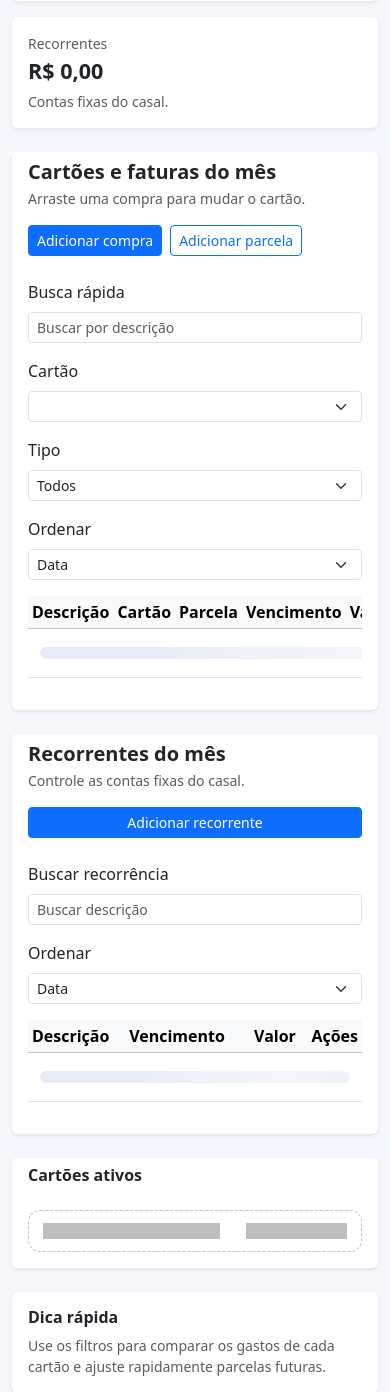
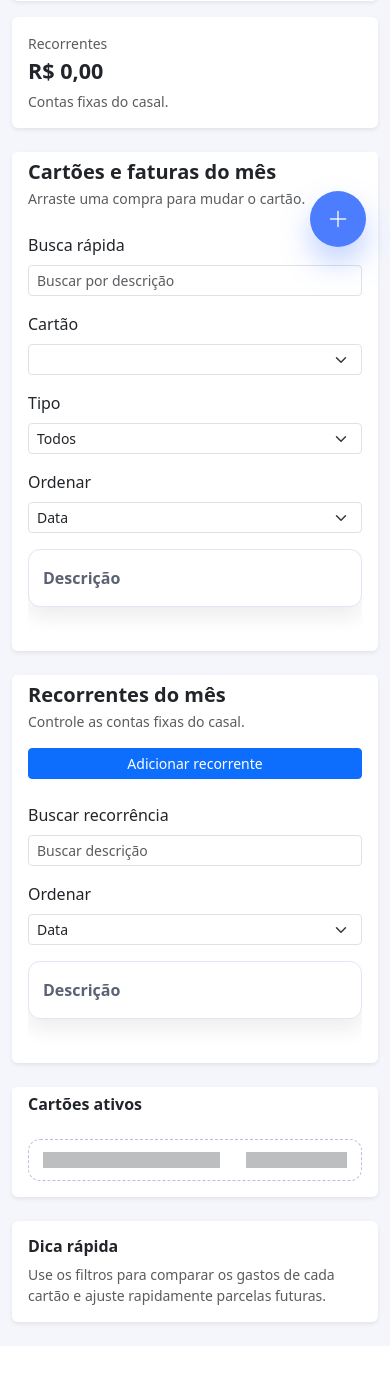
Before and after one commit to Milan-mm/financeiro_v2, a Django app: template core/templates/core/dashboard.html in a window 390 px wide. Shown: the part 573-1965 px from the top of the page. After the commit the page ends 1899 px from the top, so only its background shows below. Run offline with Django 5.2, Linux system fonts and the light colour scheme; the template is opened without the code that fills it: most values are stand-ins (such as "Sample title", 1, 10 or a date in 2020); data that the repository does not hold is empty; parts of the project's set-up code (start-up, migrations or seed data) failed here and were passed over; some libraries are stand-ins or nearby versions.

Commit message:
Add floating action button for purchases

```diff
--- a/core/static/core/styles.css
+++ b/core/static/core/styles.css
@@ -120,6 +120,35 @@ body.page {
   cursor: grab;
 }
 
+.fab-button {
+  position: fixed;
+  right: 24px;
+  bottom: 24px;
+  width: 56px;
+  height: 56px;
+  border-radius: 50%;
+  border: none;
+  background: #4c7dff;
+  color: #ffffff;
+  display: inline-flex;
+  align-items: center;
+  justify-content: center;
+  font-size: 22px;
+  box-shadow: 0 16px 30px rgba(76, 125, 255, 0.35);
+  z-index: 1055;
+}
+
+.fab-button:hover,
+.fab-button:focus-visible {
+  background: #3c6df2;
+  box-shadow: 0 18px 32px rgba(76, 125, 255, 0.45);
+}
+
+.fab-button:focus-visible {
+  outline: 3px solid rgba(76, 125, 255, 0.35);
+  outline-offset: 3px;
+}
+
 @media (max-width: 768px) {
   .month-selector {
     width: 100%;
@@ -128,4 +157,86 @@ body.page {
   .month-selector select {
     width: 100%;
   }
+
+  .table thead {
+    display: none;
+  }
+
+  .table tbody tr {
+    display: block;
+    background: #ffffff;
+    border: 1px solid #e1e6f5;
+    border-radius: 12px;
+    padding: 10px 14px;
+    margin-bottom: 12px;
+    box-shadow: 0 10px 20px rgba(30, 31, 36, 0.08);
+  }
+
+  .table tbody td {
+    display: flex;
+    justify-content: space-between;
+    gap: 12px;
+    padding: 6px 0;
+    border-bottom: 1px dashed #e8ecf6;
+    text-align: left;
+  }
+
+  .table tbody td:last-child {
+    border-bottom: 0;
+  }
+
+  .table tbody td::before {
+    content: attr(data-label);
+    font-weight: 600;
+    color: #5b6274;
+  }
+
+  #purchaseTable td:nth-child(1)::before {
+    content: "Descrição";
+  }
+
+  #purchaseTable td:nth-child(2)::before {
+    content: "Cartão";
+  }
+
+  #purchaseTable td:nth-child(3)::before {
+    content: "Parcela";
+  }
+
+  #purchaseTable td:nth-child(4)::before {
+    content: "Vencimento";
+  }
+
+  #purchaseTable td:nth-child(5)::before {
+    content: "Valor";
+  }
+
+  #purchaseTable td:nth-child(6)::before {
+    content: "Ações";
+  }
+
+  #recurringTable td:nth-child(1)::before {
+    content: "Descrição";
+  }
+
+  #recurringTable td:nth-child(2)::before {
+    content: "Vencimento";
+  }
+
+  #recurringTable td:nth-child(3)::before {
+    content: "Valor";
+  }
+
+  #recurringTable td:nth-child(4)::before {
+    content: "Ações";
+  }
+
+  .table tbody td.text-end {
+    text-align: left !important;
+  }
+
+  .skeleton-row td {
+    display: block;
+    border-bottom: 0;
+  }
 }
--- a/core/templates/core/dashboard.html
+++ b/core/templates/core/dashboard.html
@@ -10,6 +10,10 @@
       rel="stylesheet"
       integrity="sha384-QWTKZyjpPEjISv5WaRU9OFeRpok6YctnYmDr5pNlyT2bRjXh0JMhjY6hW+ALEwIH"
       crossorigin="anonymous"
+    />
+    <link
+      rel="stylesheet"
+      href="https://cdn.jsdelivr.net/npm/bootstrap-icons@1.11.3/font/bootstrap-icons.css"
     />
     <link rel="stylesheet" href="{% static 'core/styles.css' %}" />
   </head>
@@ -73,14 +77,6 @@
               <div>
                 <h2 class="h5 fw-bold mb-1">Cartões e faturas do mês</h2>
                 <p class="text-muted small mb-0">Arraste uma compra para mudar o cartão.</p>
-              </div>
-              <div class="d-flex gap-2">
-                <button class="btn btn-primary btn-sm" data-bs-toggle="modal" data-bs-target="#purchaseModal" data-mode="single">
-                  Adicionar compra
-                </button>
-                <button class="btn btn-outline-primary btn-sm" data-bs-toggle="modal" data-bs-target="#purchaseModal" data-mode="installments">
-                  Adicionar parcela
-                </button>
               </div>
             </div>
             <div class="card-body">
@@ -207,6 +203,10 @@
           </section>
         </aside>
       </div>
+
+      <button class="fab-button" data-bs-toggle="modal" data-bs-target="#purchaseModal" aria-label="Adicionar compra">
+        <i class="bi bi-plus-lg" aria-hidden="true"></i>
+      </button>
     </div>
 
     {% include "core/partials/_modals.html" %}
```
